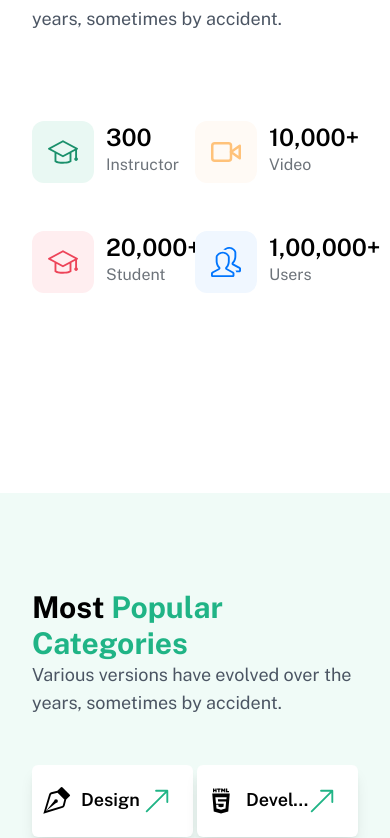
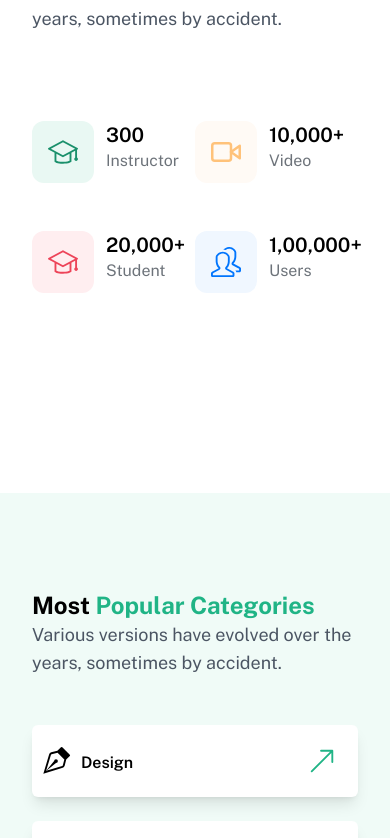
Before and after one commit to cemmanuelonyema/Practice-edutech-landingPage, a React (Vite) app: page / in a window 390 px wide. Shown: the part 2587-3425 px from the top of the page. Built offline with nearby package versions, Linux system fonts and the light colour scheme.

Commit message:
feat: make it more responsive

```diff
--- a/src/components/Achievement.jsx
+++ b/src/components/Achievement.jsx
@@ -21,7 +21,7 @@ const Achievement = () => {
                 <SlGraduation size={30} style={{ color: "#1A906B" }} />
               </div>
               <div className="px-3">
-                <h1 className="text-2xl font-semibold">300</h1>
+                <h1 className="md:text-2xl text-xl font-semibold">300</h1>
                 <p className="text-[#6D737A]">Instructor</p>
               </div>
             </div>
@@ -30,7 +30,7 @@ const Achievement = () => {
                 <FiVideo size={30} style={{ color: "#FFC27A" }} />
               </div>
               <div className="px-3">
-                <h1 className="text-2xl font-semibold">10,000+</h1>
+                <h1 className="md:text-2xl text-xl font-semibold">10,000+</h1>
                 <p className="text-[#6D737A]">Video</p>
               </div>
             </div>
@@ -39,7 +39,7 @@ const Achievement = () => {
                 <SlGraduation size={30} style={{ color: "#ED4459" }} />
               </div>
               <div className="px-3">
-                <h1 className="text-2xl font-semibold">20,000+</h1>
+                <h1 className="md:text-2xl text-xl font-semibold">20,000+</h1>
                 <p className="text-[#6D737A]">Student</p>
               </div>
             </div>
@@ -49,7 +49,7 @@ const Achievement = () => {
                 <SlPeople size={30} style={{ color: "#0075FD" }} />
               </div>
               <div className="px-3">
-                <h1 className="text-2xl font-semibold">1,00,000+</h1>
+                <h1 className="md:text-2xl text-xl font-semibold">1,00,000+</h1>
                 <p className="text-[#6D737A]">Users</p>
               </div>
             </div>
--- a/src/components/Categories.jsx
+++ b/src/components/Categories.jsx
@@ -13,14 +13,14 @@ const Categories = () => {
   return (
     <section className="w-full bg-[#F0FBF7] py-24">
       <div className="contain">
-        <h1 className="md:leading-[72px] text-3xl font-bold">
+        <h1 className="md:leading-[72px] md:text-3xl text-2xl font-bold">
           Most <span className="text-[#20B486]">Popular Categories</span>
         </h1>
         <p className="text-lg text-gray-600">
           Various versions have evolved over the years, sometimes by accident.
         </p>
 
-        <div className="grid lg:grid-cols-4 grid-cols-2 py-12 md:gap-4 gap-1">
+        <div className="grid lg:grid-cols-4 grid-cols-1 py-12  gap-6">
           <CategoryCard icons={<BsVectorPen size={30} />} title={"Design"} />
           <CategoryCard icons={<TiHtml5 size={30} />} title={"Development"} />
           <CategoryCard
--- a/src/components/CategoryCard.jsx
+++ b/src/components/CategoryCard.jsx
@@ -1,25 +1,25 @@
-import React from 'react'
-import {BsVectorPen, BsArrowUpRight} from 'react-icons/bs'
+import React from "react";
+import { BsVectorPen, BsArrowUpRight } from "react-icons/bs";
 
-const CategoryCard = ({icons,title}) => {
+const CategoryCard = ({ icons, title }) => {
   return (
-    <div className='category-card bg-white md:p-4 p-2 shadow-lg rounded-md flex items-center gap-4 justify-between border border-transparent hover:border-[#20B486] hover:cursor-pointer group/edit'>
-        <div className='flex gap-4'>
+    <div className="category-card bg-white md:p-4 p-2 shadow-lg rounded-md flex items-center gap-4 justify-between border border-transparent hover:border-[#20B486] hover:cursor-pointer group/edit">
+      <div className="flex gap-4 items-center ">
         {icons}
-            <h1 className='md:max-w-[200px] max-w-[70px] truncate md:text-2xl text-lg font-semibold absolute ml-10' >{title}</h1>
+        <h1 className="md:max-w-[200px] max-w-[70px]  md:text-2xl text-base md:truncate font-semibold absolute ml-10 mt-1">
+          {title}
+        </h1>
       </div>
 
-        <div className='group-hover/edit:bg-[#20B486] rounded-lg p-3'>
+      <div className="group-hover/edit:bg-[#20B486] rounded-lg p-3">
         <BsArrowUpRight
           size={30}
-                style={{color:'#20B486'}}
-                className='arrow-icon'
-
+          style={{ color: "#20B486" }}
+          className="arrow-icon"
         />
       </div>
+    </div>
+  );
+};
 
-    </div>
-  )
-}
-
-export default CategoryCard
+export default CategoryCard;
--- a/src/components/FeedbackCard.jsx
+++ b/src/components/FeedbackCard.jsx
@@ -1,26 +1,31 @@
-import React from 'react'
-import { avatar, quotationMark } from '../assets'
+import React from "react";
+import { avatar, quotationMark } from "../assets";
 
 const FeedbackCard = () => {
   return (
-    <div className='bg-white p-8 rounded-3xl shadow-xl my-8 mx-2'>
-      <div className='flex justify-between'>
-        <div className='flex gap-4'>
+    <div className="bg-white p-8 rounded-3xl shadow-xl my-8 mx-2">
+      <div className="flex justify-between">
+        <div className="flex gap-4">
           <img src={avatar} />
           <div>
             <h1>Jenny Wilson</h1>
             <p>UI-UX Designer</p>
           </div>
-
         </div>
-            <img className='h-8' src={quotationMark} />
+        <img className="h-8" src={quotationMark} />
       </div>
 
-      <div className='py-8'>
-        <h3 className='text-lg'>Ut pharetra ipsum nec leo blandit, sit amet tincidunt eros pharetra. Nam sed imperdiet turpis. In hac habitasse platea dictumst. Praesent nulla massa, hendrerit vestibulum gravida in, feugiat auctor felis.Ut pharetra ipsum nec leo blandit, sit amet tincidunt eros pharetra. Nam sed imperdiet turpis. In hac habitasse platea dictumst.</h3>
+      <div className="py-8">
+        <h3 className="text-sm md:text-lg">
+          Ut pharetra ipsum nec leo blandit, sit amet tincidunt eros pharetra.
+          Nam sed imperdiet turpis. In hac habitasse platea dictumst. Praesent
+          nulla massa, hendrerit vestibulum gravida in, feugiat auctor felis.Ut
+          pharetra ipsum nec leo blandit, sit amet tincidunt eros pharetra. Nam
+          sed imperdiet turpis. In hac habitasse platea dictumst.
+        </h3>
       </div>
     </div>
-  )
-}
+  );
+};
 
-export default FeedbackCard
+export default FeedbackCard;
```
Lines whose indentation alone changed are shown as unchanged.
